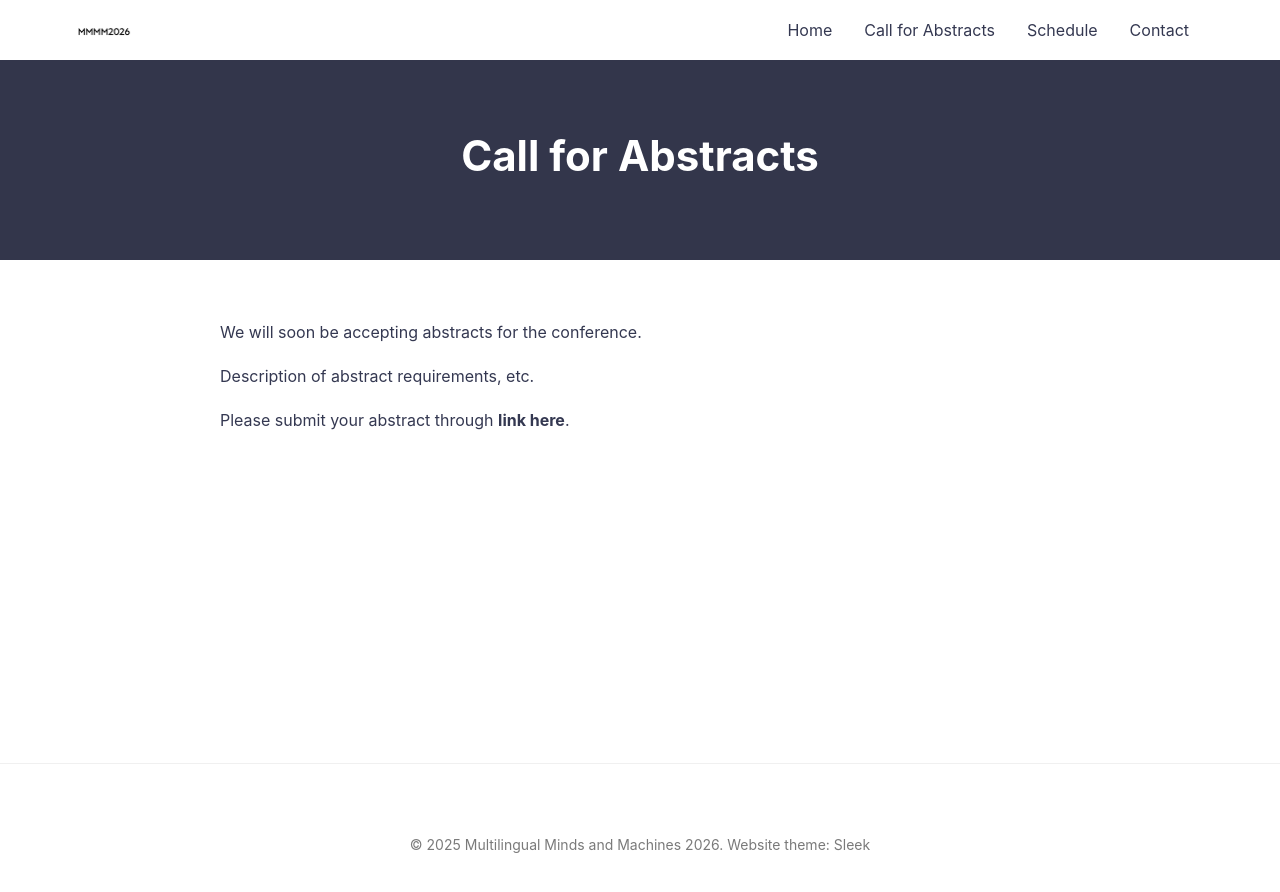
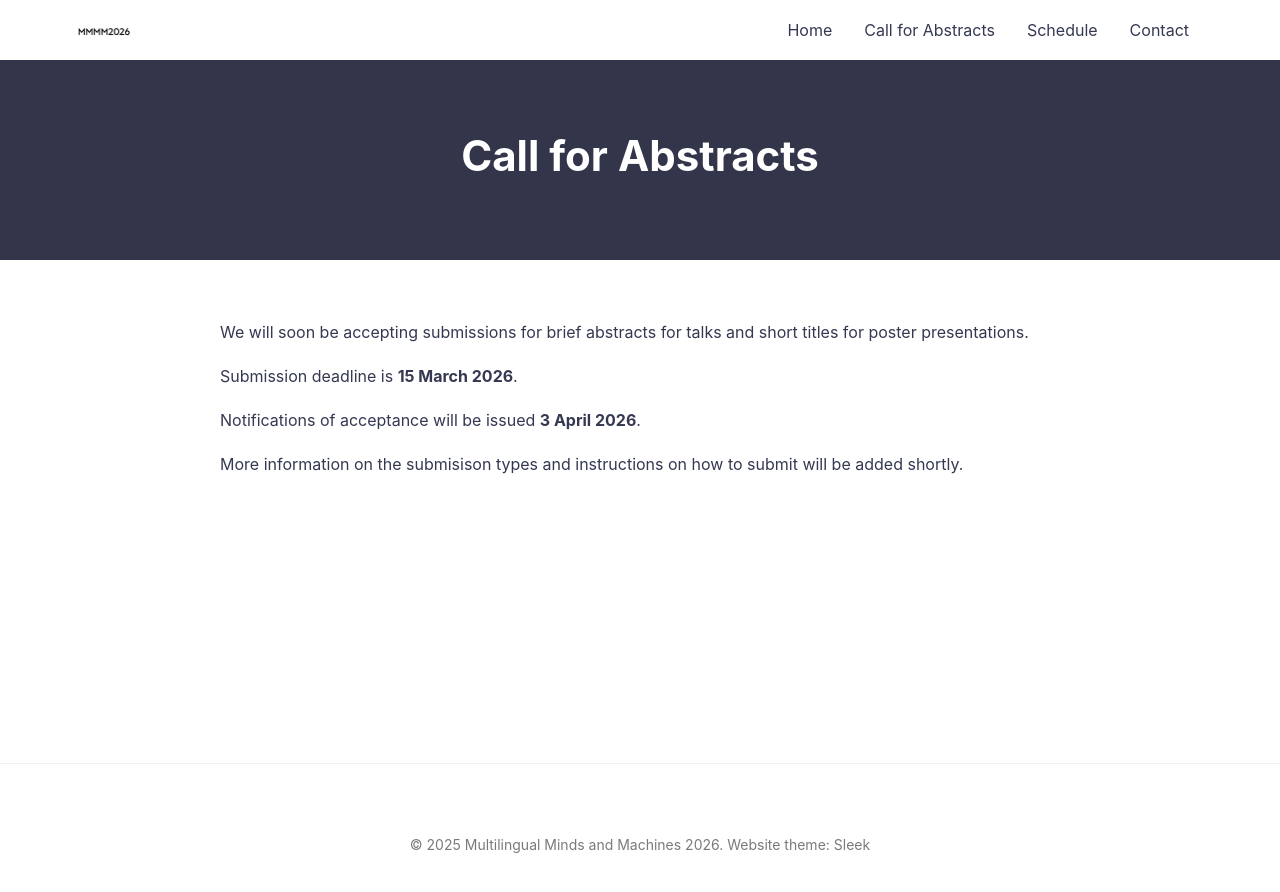
Before and after one commit to mmmm2026/mmmm2026.github.io, a Jekyll site: the page built from abstracts.md, in a window 1280 px wide. Shown: the top 892 px of the page. Built offline with Jekyll 4.4.1, drawn with Linux system fonts in a browser that asks for light colours.

Commit message:
Update abstracts.md
new info

```diff
--- a/abstracts.md
+++ b/abstracts.md
@@ -4,8 +4,10 @@ title: Call for Abstracts
 permalink: /abstracts/
 ---
 
-We will soon be accepting abstracts for the conference.
+We will soon be accepting submissions for brief abstracts for talks and short titles for poster presentations.
 
-Description of abstract requirements, etc.
+Submission deadline is **15 March 2026**.
 
-Please submit your abstract through **link here**.
+Notifications of acceptance will be issued **3 April 2026**.
+
+More information on the submisison types and instructions on how to submit will be added shortly.
```
